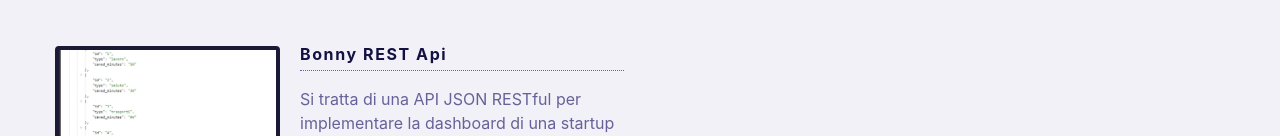
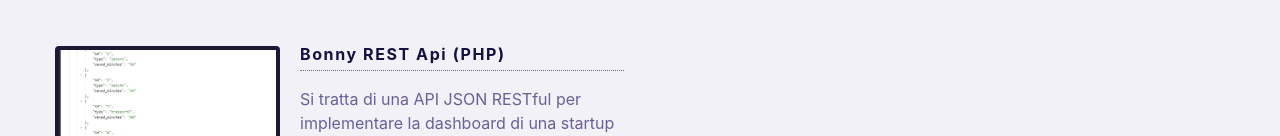
Before and after one commit to oglili/oghomwenosazuwa-react-profile, a React (Create React App) app: page / in a window 1280 px wide. Shown: the part 1247-1383 px from the top of the page. Built offline with nearby package versions, Linux system fonts and the light colour scheme; the HTML template or start-up script is replaced by a standard one.

Commit message:
php modified

```diff
--- a/src/data.js
+++ b/src/data.js
@@ -88,10 +88,10 @@ export const items = [
 
   {
     id: 7,
-    title: 'Bonny REST Api',
+    title: 'Bonny REST Api (PHP)',
     category: 'Php',
     img: '../type-api.jpg',
-    url: 'http://localhost:8080/api/type/read.php',
+    url: 'http://localhost:8080/api/service/read.php',
     desc: `Si tratta di una API JSON RESTful per implementare la dashboard di una startup chiamata Bonny nata per semplificare la vita dei cittadini italiani rendendo più accessibili e comprensibili i servizi e i bonus statali dei cittadini..`,
   },
 ];
```
